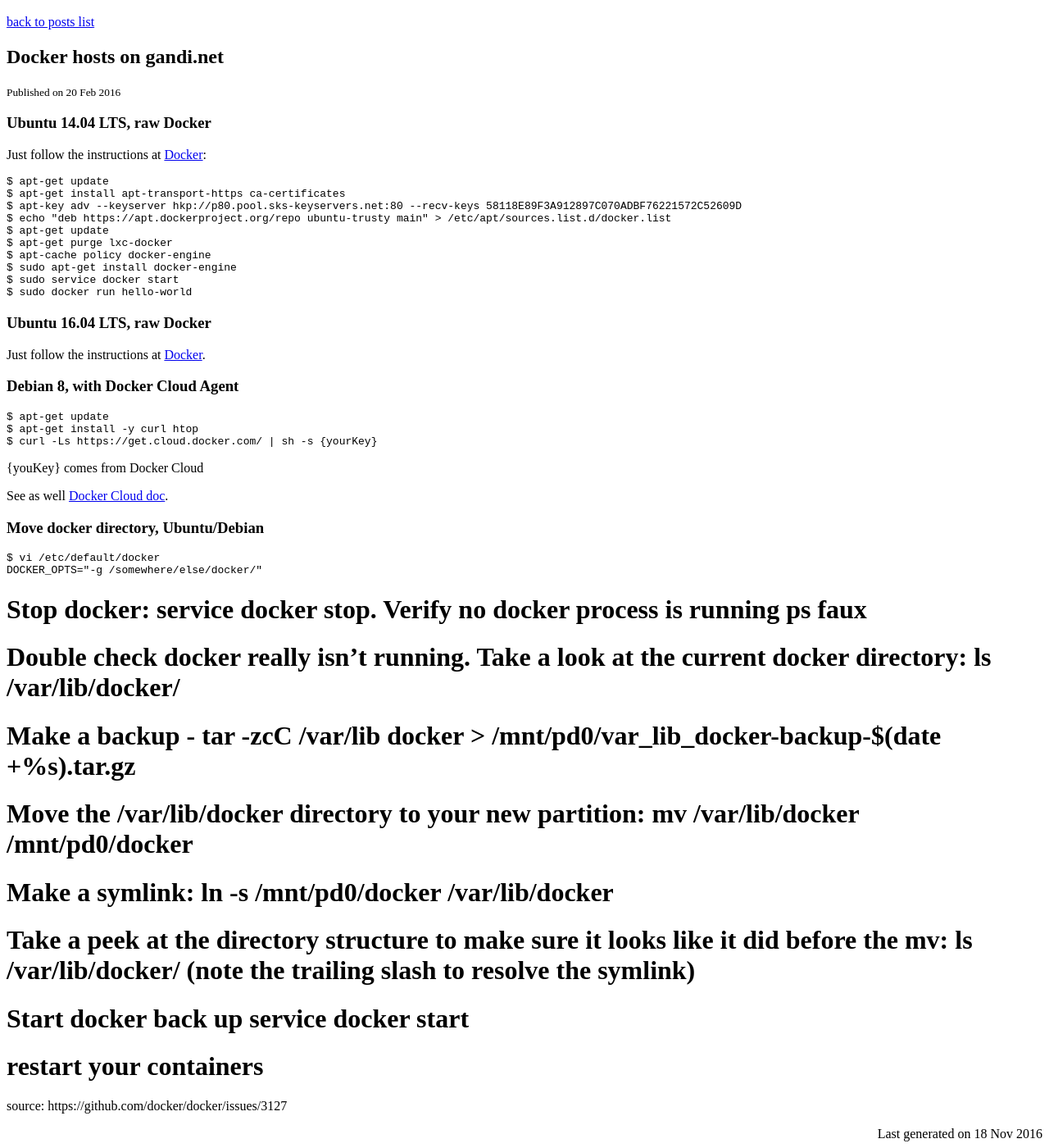
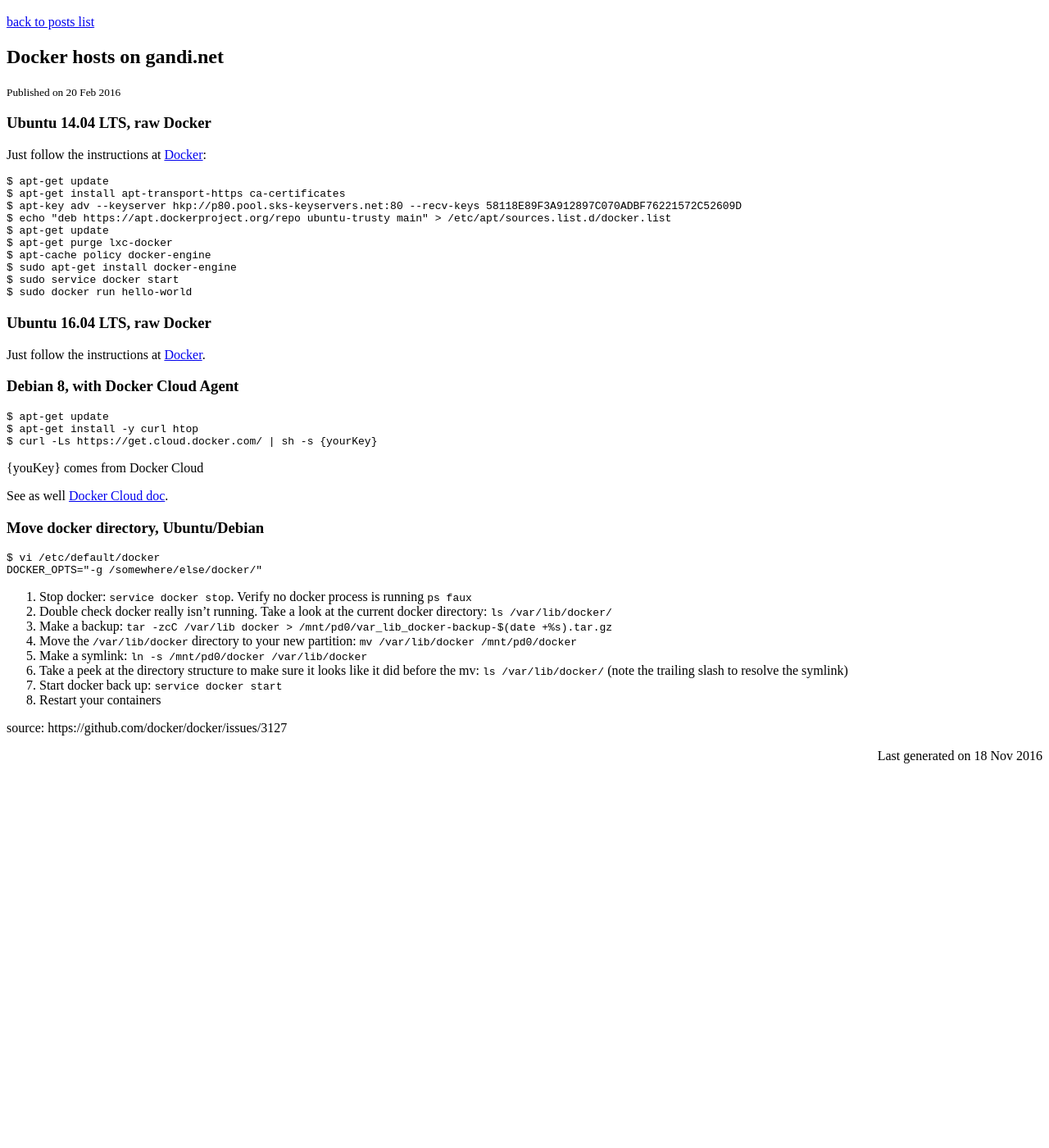
Before and after one commit to cpollet/cpollet.github.io, a Jekyll site: the page built from _posts/2016-02-20-Docker-hosts.md, in a window 1280 px wide and 1400 px high, scrolled down 88 px. Shown: the whole window at 82% size. Built offline with Jekyll 4.4.1, drawn with Linux system fonts in a browser that asks for light colours; nearby versions of some CDN libraries; after the commit the page ends 1027 px from its top, so only the background shows below that; part of the change alters nothing that is shown.

````diff
--- a/_posts/2016-02-20-Docker-hosts.md
+++ b/_posts/2016-02-20-Docker-hosts.md
@@ -41,13 +41,13 @@ $ vi /etc/default/docker
 DOCKER_OPTS="-g /somewhere/else/docker/"
 ```
 
-# Stop docker: service docker stop. Verify no docker process is running ps faux
-# Double check docker really isn't running. Take a look at the current docker directory: ls /var/lib/docker/
-# Make a backup - tar -zcC /var/lib docker > /mnt/pd0/var_lib_docker-backup-$(date +%s).tar.gz
-# Move the /var/lib/docker directory to your new partition: mv /var/lib/docker /mnt/pd0/docker
-# Make a symlink: ln -s /mnt/pd0/docker /var/lib/docker
-# Take a peek at the directory structure to make sure it looks like it did before the mv: ls /var/lib/docker/ (note the trailing slash to resolve the symlink)
-# Start docker back up service docker start
-# restart your containers
+1. Stop docker: `service docker stop`. Verify no docker process is running `ps faux`
+1. Double check docker really isn't running. Take a look at the current docker directory: `ls /var/lib/docker/`
+1. Make a backup: `tar -zcC /var/lib docker > /mnt/pd0/var_lib_docker-backup-$(date +%s).tar.gz`
+1. Move the `/var/lib/docker` directory to your new partition: `mv /var/lib/docker /mnt/pd0/docker`
+1. Make a symlink: `ln -s /mnt/pd0/docker /var/lib/docker`
+1. Take a peek at the directory structure to make sure it looks like it did before the mv: `ls /var/lib/docker/` (note the trailing slash to resolve the symlink)
+1. Start docker back up: `service docker start`
+1. Restart your containers
 
 source: https://github.com/docker/docker/issues/3127
````
